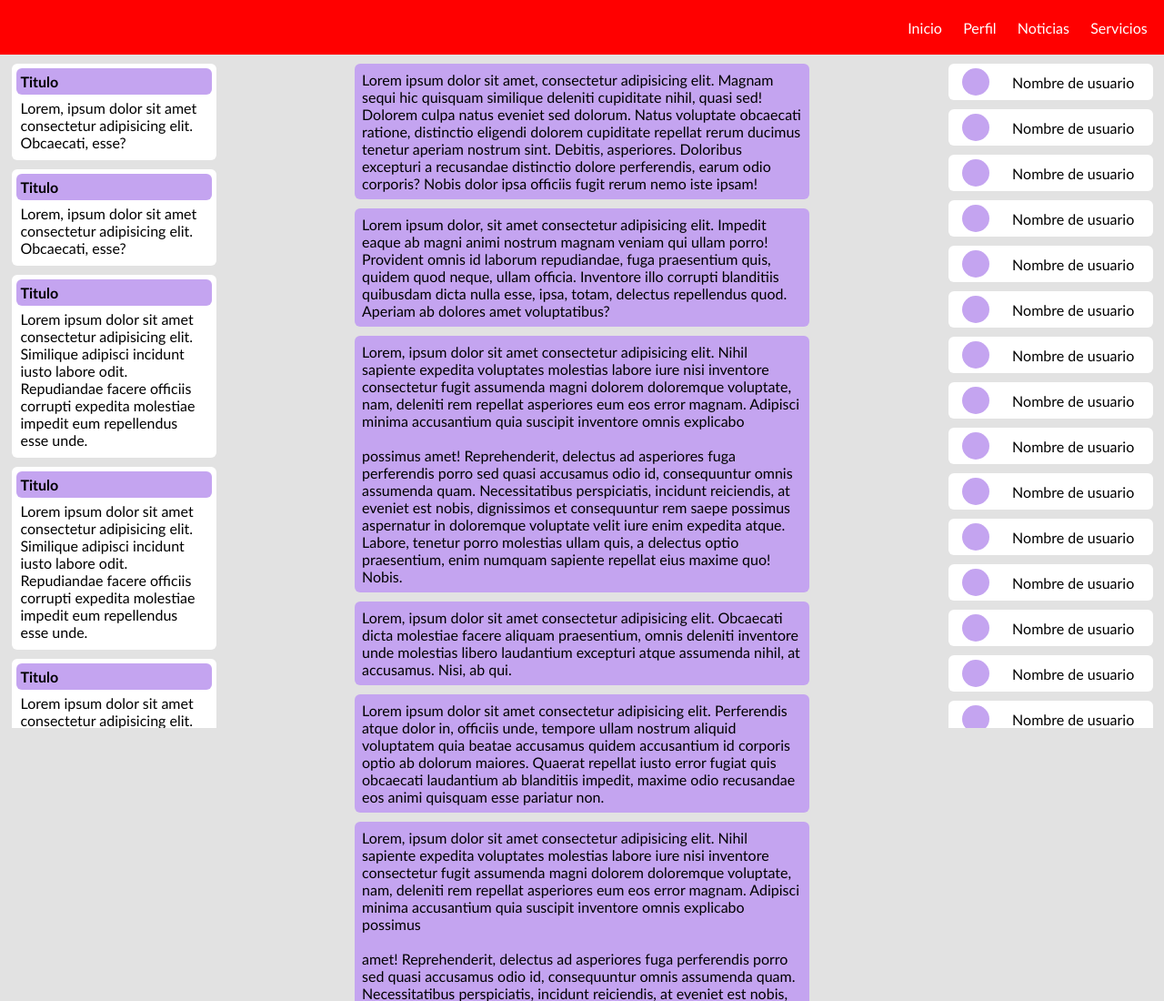
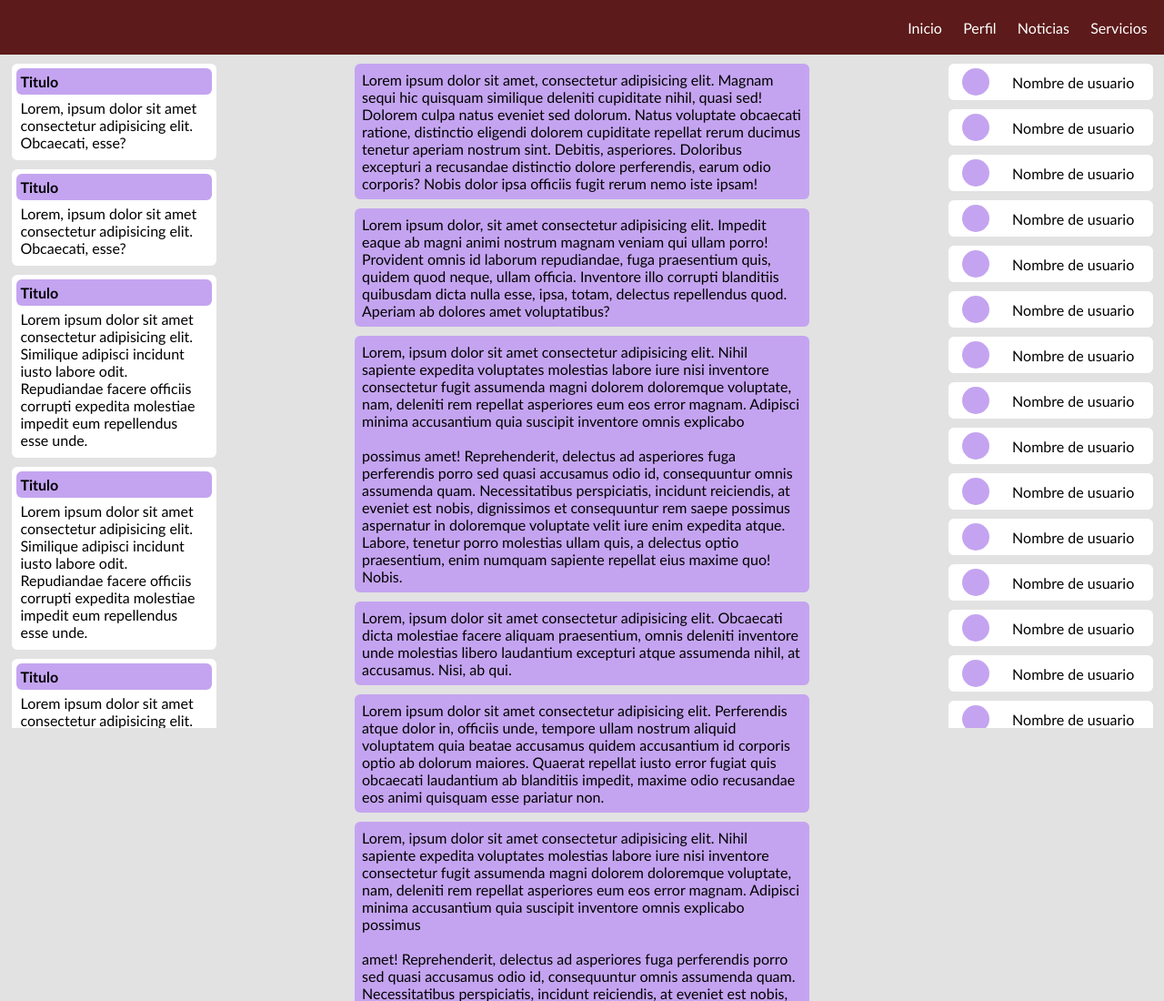
Before and after one commit to EliasYoc/practicando-git, a plain HTML site: page index.html in a window 1280 px wide. Shown: the top 1100 px of the page at 91% size. Drawn offline with Linux system fonts and the light colour scheme.

Commit message:
red oscuro

```diff
--- a/estilos.css
+++ b/estilos.css
@@ -11,7 +11,7 @@
 header {
   position: sticky;
   top: 0;
-  background-color: red;
+  background-color: rgb(92, 26, 26);
   height: 60px;
   display: flex;
   flex-direction: row-reverse;
```
